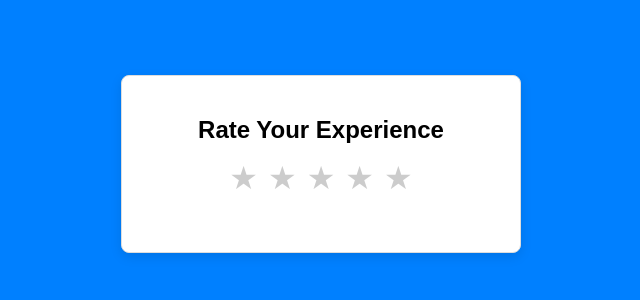
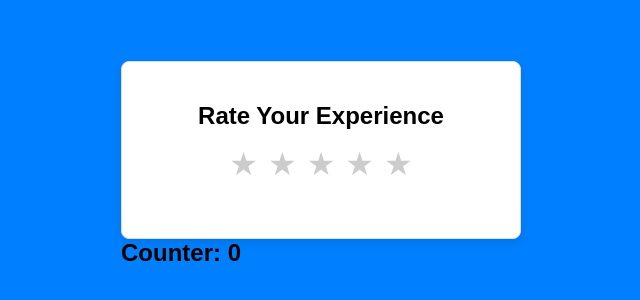
Before and after one commit to zieDoo/React-sandbox, a React (Vite) app in the folder Vite_Build_Setup/rating-ui/: page / in a window 1280 px wide. Shown: the part 236-536 px from the top of the page, without its empty margins (319-959 px from the left). Built offline with nearby package versions, Linux system fonts and the light colour scheme.

Commit message:
Added new Counter component

```diff
--- a/Vite_Build_Setup/rating-ui/src/App.jsx
+++ b/Vite_Build_Setup/rating-ui/src/App.jsx
@@ -1,19 +1,26 @@
 import Rating from "./components/Rating";
+import { useState } from "react";
 
-// For components we can use regular functions and also arrow functions
-// (Naming convention is with capital naming)
+const Counter = () => {
+  const [count, setCount] = useState(0);
+  return (
+    <>
+      <h2>Counter: {count}</h2>
+    </>
+  );
+};
 
 const App = () => {
   return (
     <div>
       <Rating />
+      <Counter />
     </div>
   );
 };
 
 export default App;
 
-// Everything in React is Component. Components are building blocks of React application.
-// Component is reusable piece of code that defines how part of the user interface should look and behave. Components can be nested inside of one another as well.
-
-// We can create multiple components in one file and then move it to separate file.
+// you can pass a function as initial state
+// you can pass a function to the setter
+// you can get the previous state within that setter function
```
